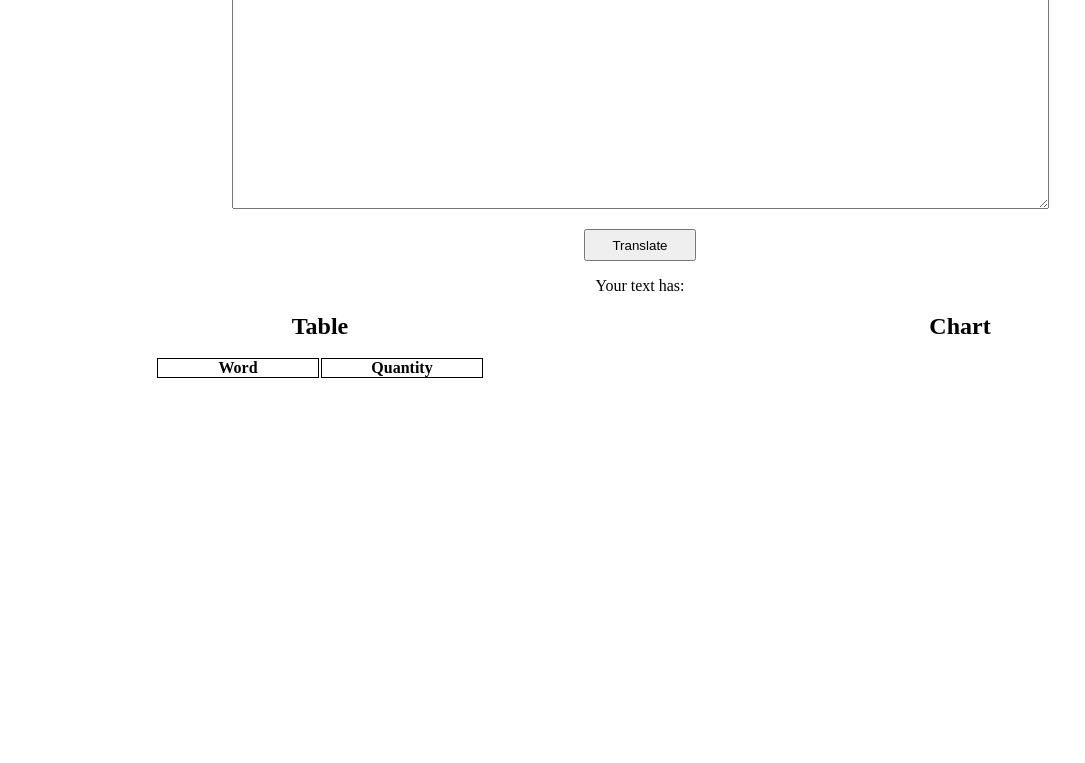
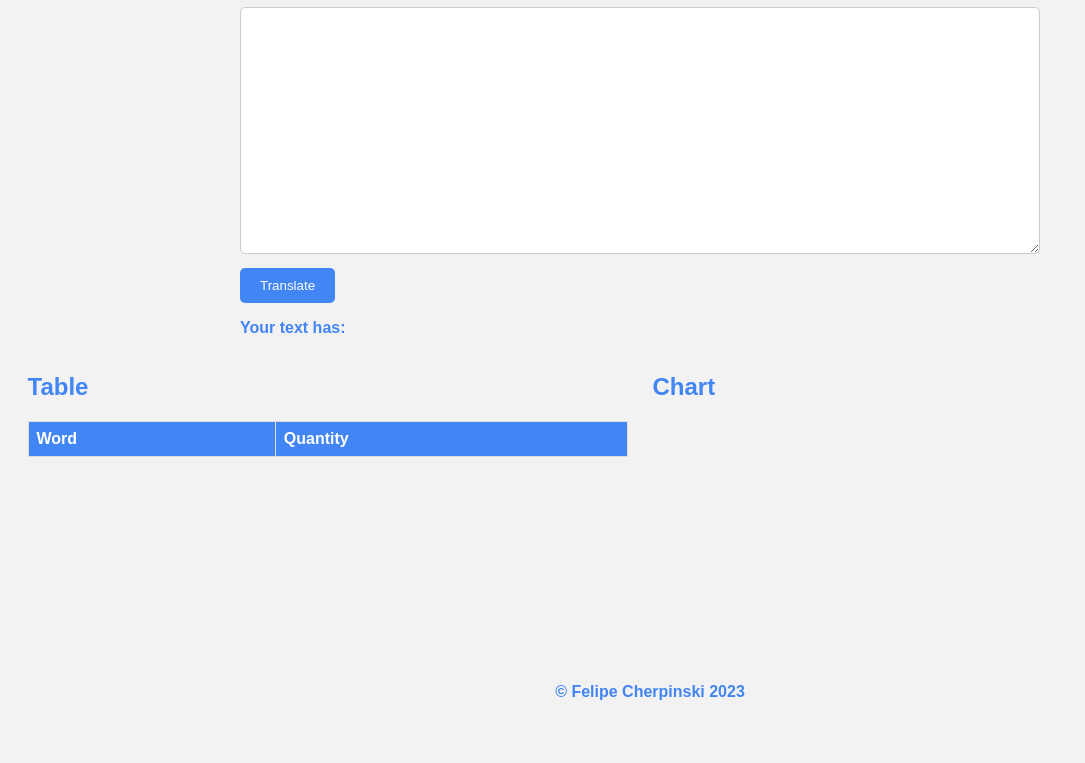
Before and after one commit to cherpinskif/Text-count-app, a website: page index.html in a window 1280 px wide. Shown: the part 73-836 px from the top of the page, without its empty margins (0-1085 px from the left). Before the commit the page ends 800 px from the top, so only its background shows below. Drawn offline with nearby package versions, Linux system fonts and the light colour scheme.

Commit message:
Add files via upload

```diff
--- a/index.css
+++ b/index.css
@@ -1,67 +1,106 @@
-* {
-    margin: 0;
-    padding: 0;
+body {
+    font-family: 'Arial', sans-serif;
+    background-color: #f2f2f2;
+    color: #333;
+    margin: 15px;
+    /* Adiciona margem de 15px em todos os lados */
+    min-height: 100vh;
+    /* Garante que o corpo tenha pelo menos a altura da tela */
+    position: relative;
 }
 
-body {
-    display: block;
+header {
     text-align: center;
+    margin-bottom: 20px;
 }
 
-table,
-button,
+h1 {
+    color: #4285f4;
+}
+
+section.main-content {
+    max-width: 800px;
+    margin: 0 auto;
+}
+
+textarea {
+    width: 100%;
+    box-sizing: border-box;
+    padding: 10px;
+    margin-bottom: 10px;
+    border: 1px solid #ccc;
+    border-radius: 5px;
+}
+
+button {
+    background-color: #4285f4;
+    color: #fff;
+    padding: 10px 20px;
+    border: none;
+    border-radius: 5px;
+    cursor: pointer;
+}
+
+button:hover {
+    background-color: #3367d6;
+}
+
 p {
-    margin-top: 1rem;
+    font-size: 16px;
+    font-weight: bold;
+    color: #4285f4;
+}
+
+#countedTextQuantity {
+    font-size: 20px;
+    color: #4285f4;
+}
+
+section.center-content {
+    display: flex;
+    justify-content: space-around;
+    flex-wrap: wrap;
+}
+
+.center2 {
+    width: 48%;
+    margin-bottom: 20px;
+}
+
+h2 {
+    color: #4285f4;
+}
+
+table {
+    width: 100%;
+    border-collapse: collapse;
+    margin-top: 10px;
+}
+
+th,
+td {
+    border: 1px solid #ddd;
+    padding: 8px;
+    text-align: left;
+}
+
+th {
+    background-color: #4285f4;
+    color: #fff;
+}
+
+#myCanvas {
+    margin-top: 20px;
     width: 100%;
 }
 
-th {
-    border: 1px solid black;
+footer {
+    text-align: center;
+    position: fixed;
+    bottom: 0;
+    left: 0;
+    width: 100%;
+    background-color: #f2f2f2;
+    padding: 10px;
+    color: #666;
 }
-
-button {
-    width: 7rem;
-    height: 2rem;
-}
-
-table{
-    display: flex;
-    justify-content: center;
-    width: 25%;
-}
-
-th {
-    min-width: 10rem;
-}
-
-#tableSpace {
-    display: flex;
-    justify-content: center;
-    width: 100%;
-    z-index: -1;
-}
-
-
-#center{
-    display: flex;
-    flex-direction:row;
-    width: 100%;
-}
-
-#myCanvas{
-    position: relative;
-    width: 100%;
-    margin: 50px;
-}
-
-#center2 {
-    width: 100%;
-}
-
-#center2 h2{
-    display: flex;
-    flex-direction:column;
-    justify-content: center;
-    align-items: center;
-
-}
--- a/index.html
+++ b/index.html
@@ -9,17 +9,21 @@
 </head>
 
 <body>
-    <h1>Word Counter</h1>
-    <br>
-    <textarea name="wordCounter" id="wordCounter" cols="100" rows="15" maxlength="2048"></textarea>
-    <br>
-    <button id="countButton">Translate</button>
-    <br>
-    <p>Your text has:</p>
-    <label for="" id="countedTextQuantity"></label>
-    <br>
-    <div id="center">
-        <div id="center2">
+    <header>
+        <h1>Word Counter</h1>
+    </header>
+
+    <section class="main-content">
+        <textarea name="wordCounter" id="wordCounter" cols="100" rows="15" maxlength="2048"></textarea>
+
+        <button id="countButton">Translate</button>
+
+        <p>Your text has:</p>
+        <label for="" id="countedTextQuantity"></label>
+    </section>
+
+    <section class="center-content">
+        <div class="center2">
             <h2>Table</h2>
             <div id="tableSpace">
                 <table>
@@ -32,16 +36,20 @@
                 </table>
             </div>
         </div>
-        <div id="center2">
+
+        <div class="center2">
             <h2>Chart</h2>
             <div id="myCanvas">
             </div>
         </div>
-    </div>
+    </section>
+
+    <footer>
+        <p>&copy; Felipe Cherpinski 2023</p>
+    </footer>
+
     <script type="module" src="/index.js"></script>
     <script src="/node_modules/chart.js/dist/chart.umd.js"></script>
-
-
 </body>
 
 </html>
```
